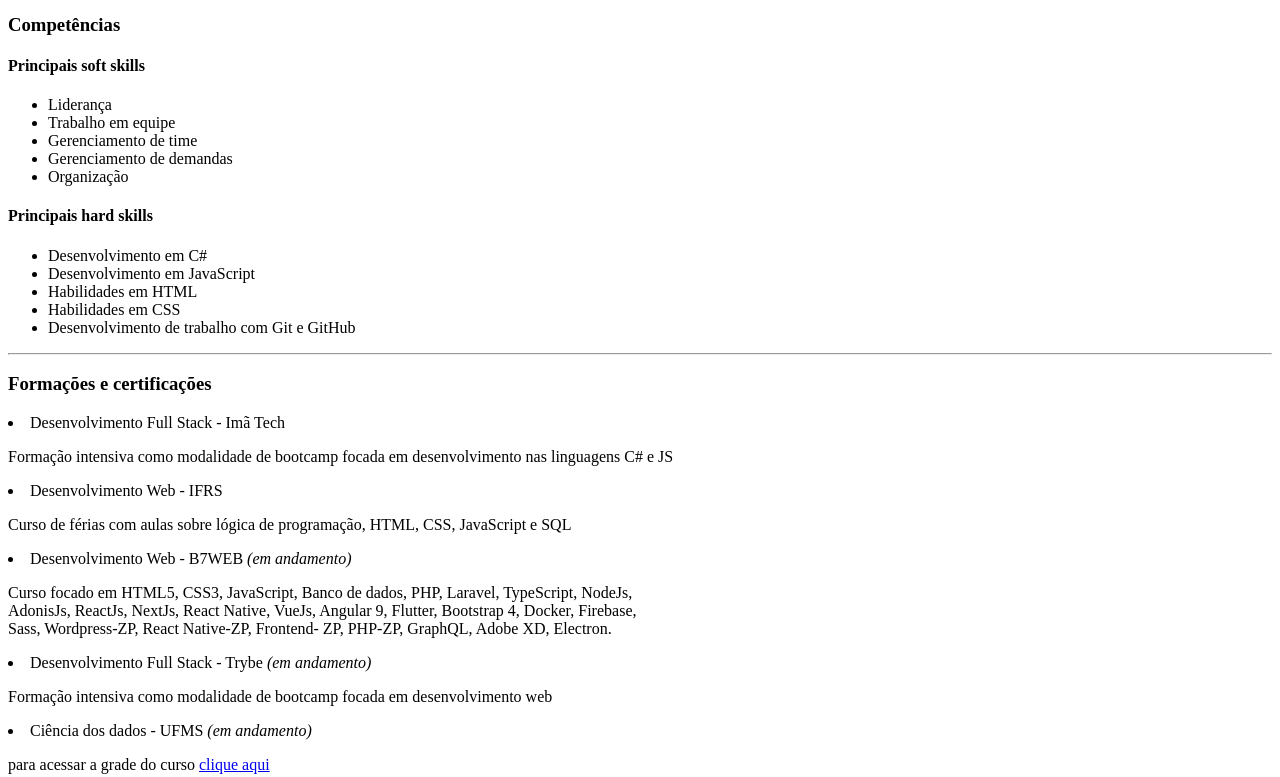
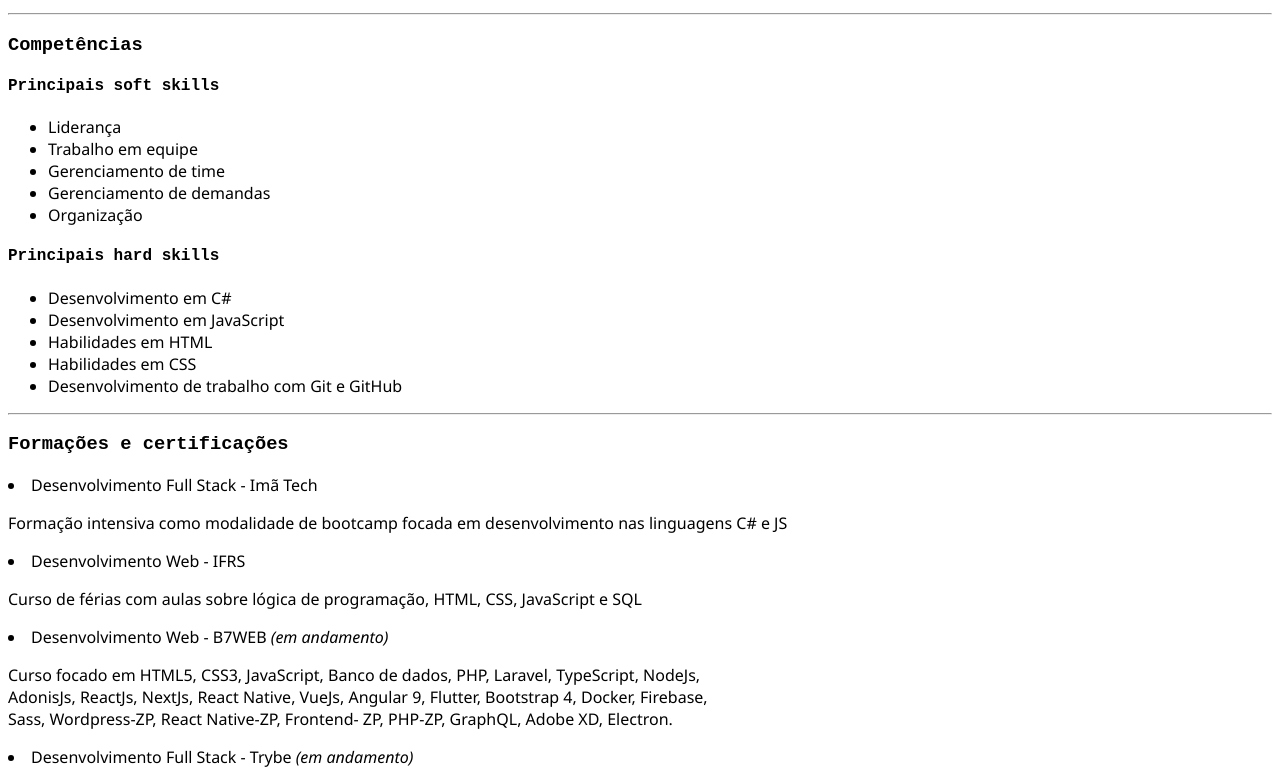
Before and after one commit to Lmraylson26/2.1-portifolio-web, a plain HTML site: page index.html in a window 1280 px wide. Shown: the part 587-1364 px from the top of the page. Drawn offline with Linux system fonts and the light colour scheme.

Commit message:
Definindo fontes

```diff
--- a/index.html
+++ b/index.html
@@ -4,17 +4,26 @@
     <meta charset="UTF-8">
     <meta name="viewport" content="width=device-width, initial-scale=1.0">
     <title>Portifólio - Raylson L. Moreira</title>
+    <style>
+      a{
+         font-family: Impact, Haettenschweiler, 'Arial Narrow Bold', sans-serif;
+      }
+      h1, h3, h4{
+         font-family: 'Courier New', Courier, monospace;
+      }
+      p, li{
+         font-family: 'Segoe UI', Tahoma, Geneva, Verdana, sans-serif;
+      }
+    </style>
+<!--     Defina fontes diferentes para o seu nome e para a descrição que você criou;
+
+Defina uma cor base de background do seu Portfólio Web;
+
+Altere o estilo das tags que você usou para destacar algumas informações, como sua nacionalidade e a cidade/estado onde mora;
+
+Altere o tamanho dos elementos da lista de habilidades que você criou. Lembre-se de utilizar classes em cada um dos elementos. -->
 </head>
 <body>
-<!-- Seu nome completo;
-Uma foto atual sua, acompanhada de um texto alternativo, que deve ser a descrição da foto que você está usando;
-Uma breve descrição sobre você, destacando algumas informações como nacionalidade e a cidade/estado onde mora;
-Uma lista de habilidades que você possui, com destaque para aquela de que você mais se orgulha;
-Um link interno para a sua foto;
-Um link externo para algum blog de que você goste, que abra em uma nova aba;
-Partes do seu portfólio destacadas com negrito e/ou itálico;
-Um índice com links internos para as diferentes seções do seu portfólio.
-     -->
      <h1>Raylson Lima Moreira</h1>
      <h3 id="quem-eu-sou">Quem eu sou?</h3>
      <img src="../images/WhatsApp Image 2023-06-19 at 09.28.10.jpeg" alt="foto de raylson" width="250px">
```
